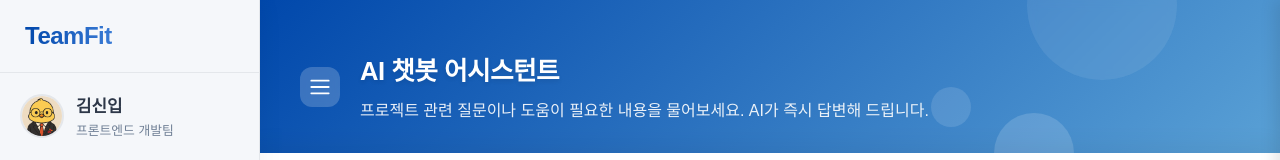
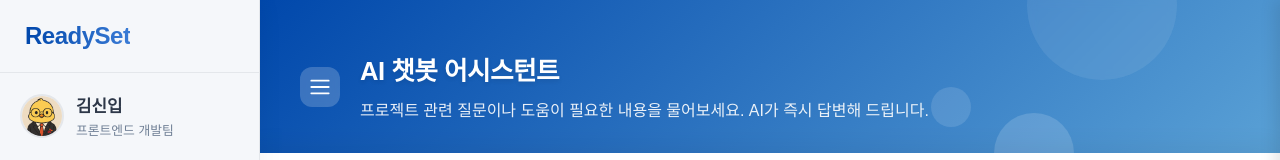
Before and after one commit to happy6team/ReadySet_Front, a Vue app: page /chatbot in a window 1280 px wide. Shown: the top 160 px of the page. Built offline with nearby package versions, Linux system fonts and the light colour scheme.

Commit message:
chore: 프로젝트 이름 변경

```diff
--- a/package.json
+++ b/package.json
@@ -1,5 +1,5 @@
 {
-  "name": "teamfit-vue",
+  "name": "ready-set-vue",
   "private": true,
   "version": "0.0.0",
   "type": "module",
--- a/src/components/SideBar.vue
+++ b/src/components/SideBar.vue
@@ -2,7 +2,7 @@
   <div class="sidebar" :class="{ 'open': isOpen }">
     <div class="sidebar-header">
       <div class="logo">
-        <h2>TeamFit</h2>
+        <h2>ReadySet</h2>
       </div>
     </div>
 
```
Also changed, not shown: 1 other file (tests, documents, lock files or other folders).
